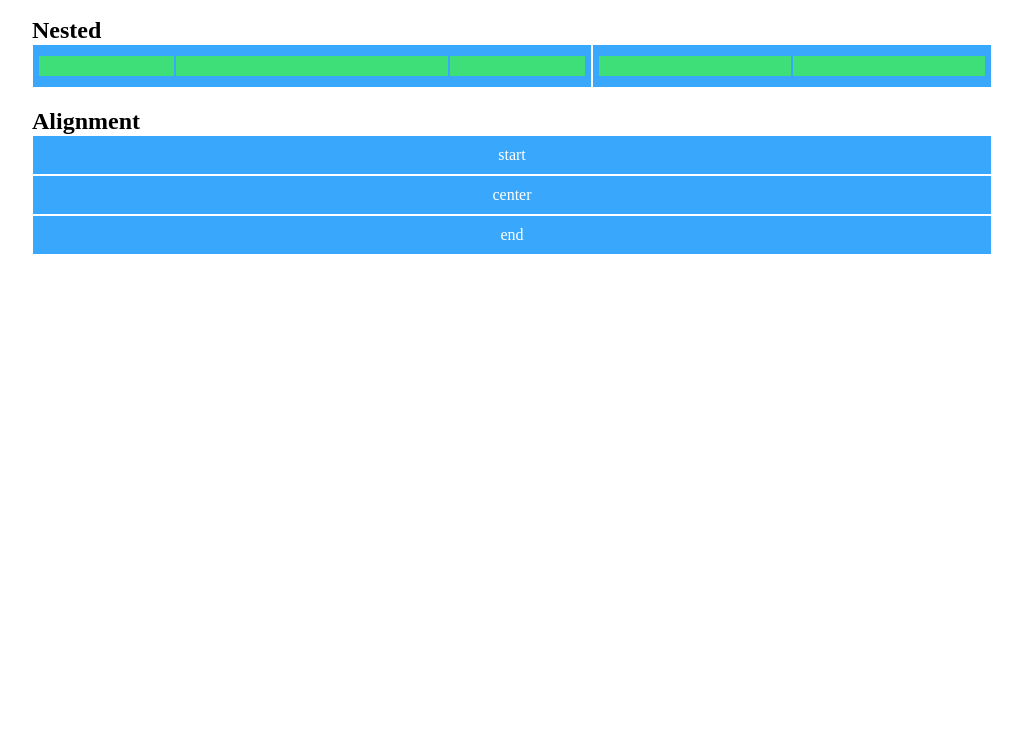
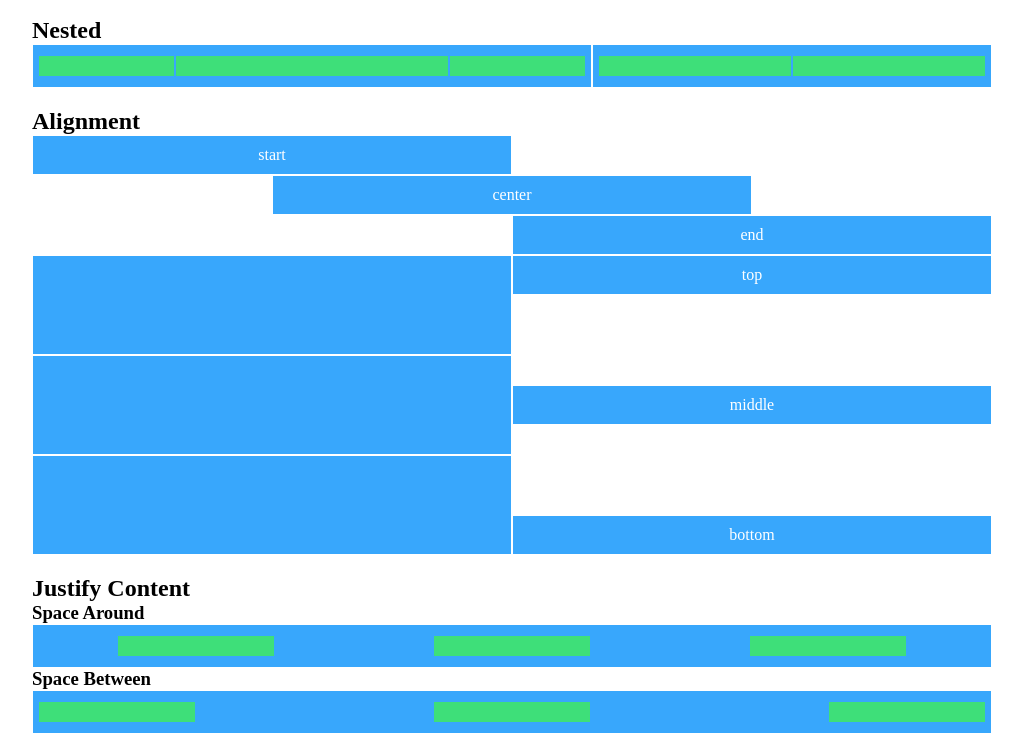
Before and after one commit to Frameck/html-css-12bool, a plain HTML site: page index.html in a window 1280 px wide. Shown: the part 793-1547 px from the top of the page, without its empty margins (128-1150 px from the left). Before the commit the page ends 1068 px from the top, so only its background shows below. Drawn offline with Linux system fonts and the light colour scheme.

Commit message:
Completed exercise

```diff
--- a/css/12bool.css
+++ b/css/12bool.css
@@ -18,18 +18,18 @@
 
 /* columns layout classes */
 
-.col-1 { flex-basis: calc(100% / 12 * 1); flex-grow: 1; }
-.col-2 { flex-basis: calc(100% / 12 * 2); flex-grow: 1; }
-.col-3 { flex-basis: calc(100% / 12 * 3); flex-grow: 1; }
-.col-4 { flex-basis: calc(100% / 12 * 4); flex-grow: 1; }
-.col-5 { flex-basis: calc(100% / 12 * 5); flex-grow: 1; }
-.col-6 { flex-basis: calc(100% / 12 * 6); flex-grow: 1; }
-.col-7 { flex-basis: calc(100% / 12 * 7); flex-grow: 1; }
-.col-8 { flex-basis: calc(100% / 12 * 8); flex-grow: 1; }
-.col-9 { flex-basis: calc(100% / 12 * 9); flex-grow: 1; }
-.col-10 { flex-basis: calc(100% / 12 * 10); flex-grow: 1; }
-.col-11 { flex-basis: calc(100% / 12 * 11); flex-grow: 1; }
-.col-12 { flex-basis: calc(100% / 12 * 12); flex-grow: 1; }
+.col-1 { flex-basis: calc((100% / 12) * 1); max-width: calc((100% / 12) * 1); }
+.col-2 { flex-basis: calc((100% / 12) * 2); max-width: calc((100% / 12) * 2); }
+.col-3 { flex-basis: calc((100% / 12) * 3); max-width: calc((100% / 12) * 3); }
+.col-4 { flex-basis: calc((100% / 12) * 4); max-width: calc((100% / 12) * 4); }
+.col-5 { flex-basis: calc((100% / 12) * 5); max-width: calc((100% / 12) * 5); }
+.col-6 { flex-basis: calc((100% / 12) * 6); max-width: calc((100% / 12) * 6); }
+.col-7 { flex-basis: calc((100% / 12) * 7); max-width: calc((100% / 12) * 7); }
+.col-8 { flex-basis: calc((100% / 12) * 8); max-width: calc((100% / 12) * 8); }
+.col-9 { flex-basis: calc((100% / 12) * 9); max-width: calc((100% / 12) * 9); }
+.col-10 { flex-basis: calc((100% / 12) * 10); max-width: calc((100% / 12) * 10); }
+.col-11 { flex-basis: calc((100% / 12) * 11); max-width: calc((100% / 12) * 11); }
+.col-12 { flex-basis: calc((100% / 12) * 12); max-width: calc((100% / 12) * 12); }
 
 
 /* offsets classes */
--- a/css/style.css
+++ b/css/style.css
@@ -33,3 +33,37 @@ section {
 .end {
     justify-content: flex-end;
 }
+
+.space-around {
+    justify-content: space-around;
+}
+
+.space-between {
+    justify-content: space-between;
+}
+
+.flex-column {
+    display: flex;
+    flex-direction: column;
+    height: calc(100% / 3);
+}
+
+.big-height {
+    height: 100px;
+}
+
+.small-height {
+    height: 40px;
+}
+
+.align-top {
+    align-self: flex-start;
+}
+
+.align-middle {
+    align-self: center;
+}
+
+.align-bottom {
+    align-self: flex-end;
+}
--- a/index.html
+++ b/index.html
@@ -59,14 +59,14 @@
 
             <!-- 2 column with nested columns -->
             <div class="row">
-                <div class="col-2">
+                <div class="col-6">
                     <div class="row">
                         <div class="col-2 nested">Nested <br> 2 col</div>
                         <div class="col-2 nested">Nested <br> 2 col</div>
                         <div class="col-8 nested">Nested <br> 8 col</div>
                     </div>
                 </div>
-                <div class="col-2">
+                <div class="col-6">
                     <div class="row">
                         <div class="col-6 nested">Nested 6 col</div>
                         <div class="col-6 nested">Nested 6 col</div>
@@ -197,6 +197,47 @@
             <div class="row end">
                 <div class="col-6">end</div>
             </div>
+
+            <div class="row">
+                <div class="col-6 big-height"></div>
+                <div class="col-6 small-height align-top">top</div>
+            </div>
+
+            <div class="row">
+                <div class="col-6 big-height"></div>
+                <div class="col-6 small-height align-middle">middle</div>
+            </div>
+
+            <div class="row">
+                <div class="col-6 big-height"></div>
+                <div class="col-6 small-height align-bottom">bottom</div>
+            </div>
+        </section>
+
+        <section>
+            <h1>Justify Content</h1>
+            <h3>Space Around</h3>
+
+            <div class="row">
+                <div class="col-12">
+                    <div class="row space-around">
+                        <div class="col-2 nested"></div>
+                        <div class="col-2 nested"></div>
+                        <div class="col-2 nested"></div>
+                    </div>
+                </div>
+            </div>
+
+            <h3>Space Between</h3>
+            <div class="row">
+                <div class="col-12">
+                    <div class="row space-between">
+                        <div class="col-2 nested"></div>
+                        <div class="col-2 nested"></div>
+                        <div class="col-2 nested"></div>
+                    </div>
+                </div>
+            </div>
         </section>
     </div>
 </body>
```
